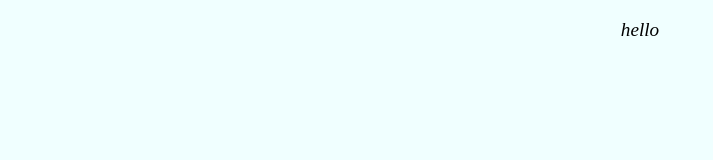
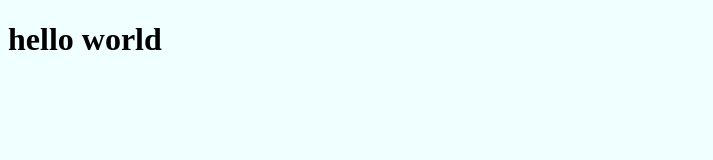
Before and after one commit to Dharani865/Hello-world.io, a plain HTML site: page index.html in a window 1280 px wide. Shown: the whole page, without its empty margins (0-713 px from the left). Drawn offline with Linux system fonts and the light colour scheme.

Commit message:
Update index.html

```diff
--- a/index.html
+++ b/index.html
@@ -5,6 +5,6 @@
     <link rel="stylesheet" href="style.css">
 </head>
 <body>
-    <p class="green">hello</p>
+    <p class="green"><h1>hello world</h1></p>
 </body>
 </html>
```
